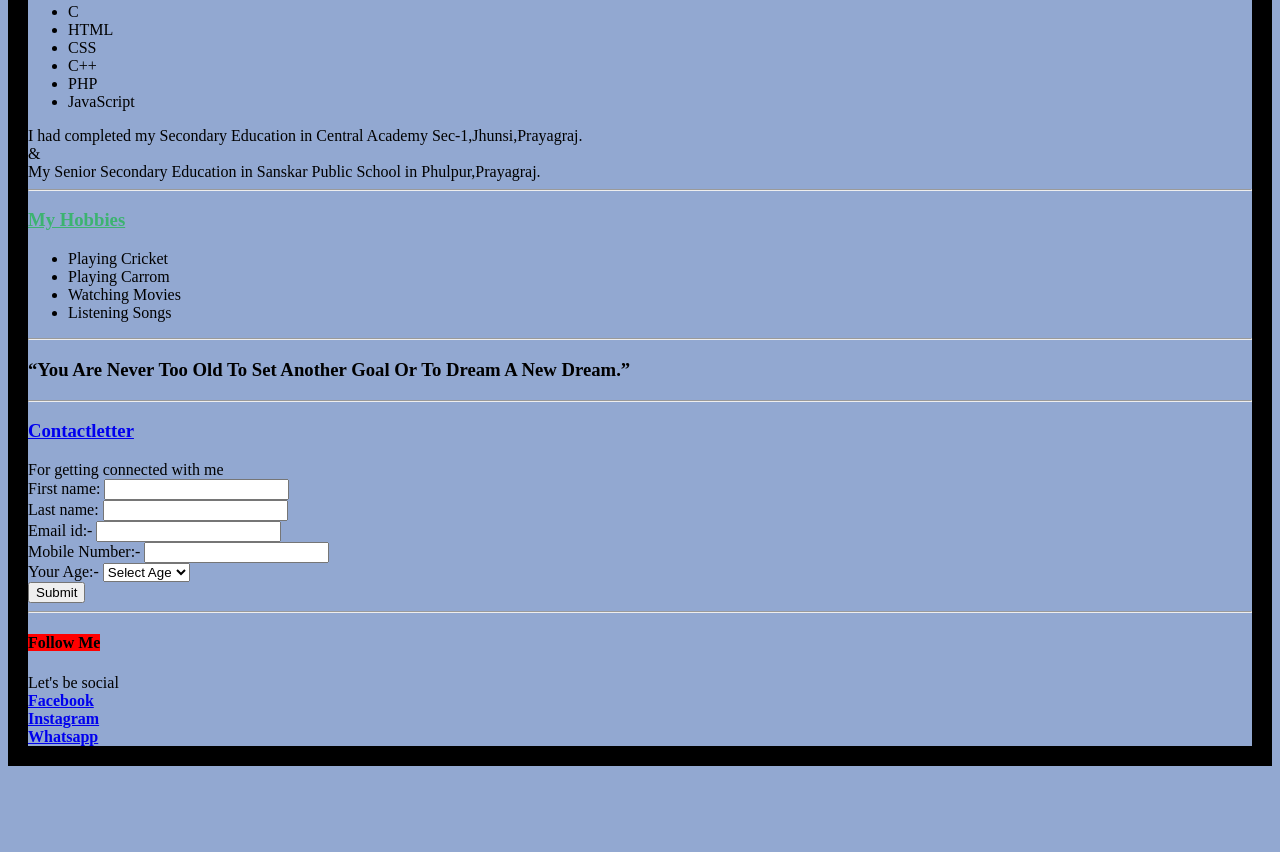
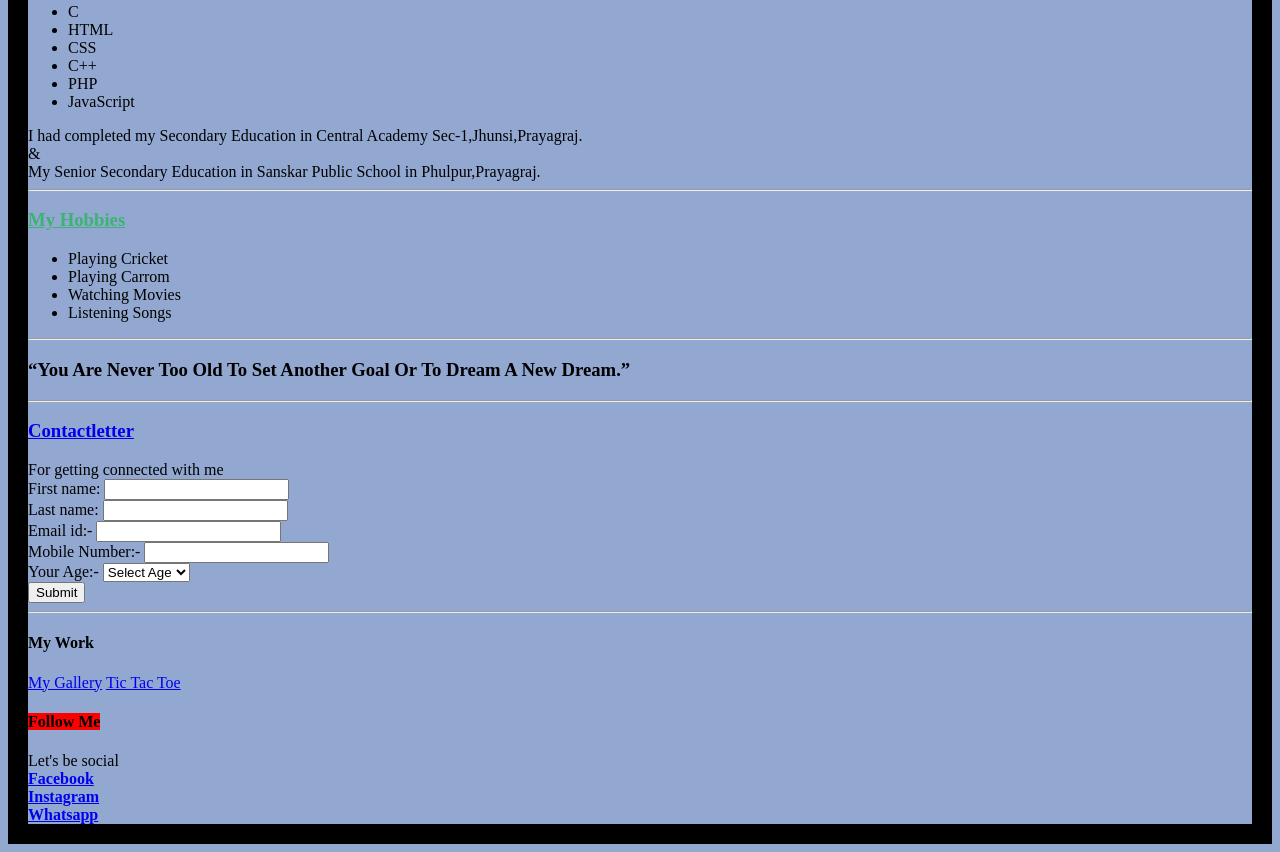
Before and after one commit to maurya182000/Portfolio, a plain HTML site: page my portfolio.html in a window 1280 px wide. Shown: the part 812-1664 px from the top of the page. Before the commit the page ends 1586 px from the top, so only its background shows below. Drawn offline with Linux system fonts and the light colour scheme.

Commit message:
Update my portfolio.html

```diff
--- a/my portfolio.html
+++ b/my portfolio.html
@@ -97,6 +97,9 @@ div {
              </select><br>
              <input type="submit" value="Submit">
               <hr>
+             <h4>My Work</h4>
+             <a href="photoblog">My Gallery</a>
+             <a href="tic tac">Tic Tac Toe</a>
              <h4><p style="color:black;"><span><b>Follow Me</b></span></p></h4>
              Let's be social<br>
              <a href="#" target="https://www.facebook.com/"><b>Facebook</a><br>
```
